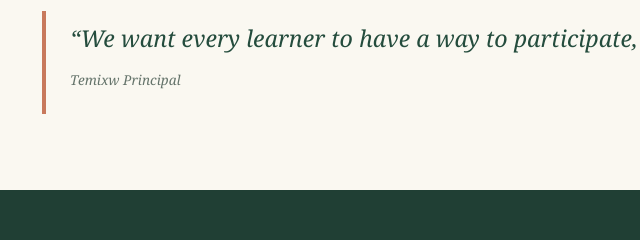
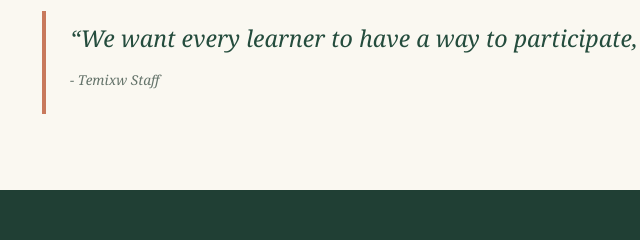
Before and after one commit to gmanhas12/PDP-website, a plain HTML site: page about.html in a window 1280 px wide. Shown: the part 3024-3264 px from the top of the page, 18-658 px from the left. Drawn offline with Linux system fonts and the light colour scheme.

Commit message:
Update about.html

```diff
--- a/about.html
+++ b/about.html
@@ -9,6 +9,6 @@
 <section class="section alt"><div class="wrap"><div class="section-head"><div class="section-kicker">Our three commitments</div><h2>Beliefs that shape everyday decisions</h2><p>These commitments are more than statements. They influence classroom activities, school spaces and the ways students and educators work together.</p></div><div class="grid"><article class="card"><div class="card-body"><span class="pill">01 · Place</span><h3>Land-based learning</h3><p>Learning should extend beyond classroom walls. Students observe the natural world, explore seasonal changes and build a relationship with the environment. We approach the land with care and respect.</p></div></article><article class="card"><div class="card-body"><span class="pill">02 · Belonging</span><h3>Inclusivity</h3><p>Every student brings different experiences, strengths, backgrounds and learning needs. We adapt learning and the environment so everyone can participate, contribute and feel respected.</p></div></article><article class="card"><div class="card-body"><span class="pill">03 · Together</span><h3>Collaboration</h3><p>Students and teachers share ideas, cooperate and learn from different perspectives. Working together strengthens relationships and builds a connected school community.</p></div></article></div></div></section>
 <section class="section"><div class="wrap"><div class="section-head"><div class="section-kicker">The three Cs</div><h2>Collaboration, community and curiosity</h2><p>These ideas bring our school commitments together and help us think about the connections between people, self and the land.</p></div><div class="values-grid"><article><h3>Collaboration</h3><p>Making space for shared thinking, teamwork and learning from others.</p></article><article><h3>Community</h3><p>Building relationships among students, educators, families and community members.</p></article><article><h3>Curiosity</h3><p>Encouraging students to ask questions, investigate and make meaningful connections.</p></article></div></div></section>
 <section class="section alt"><div class="wrap split"><div><div class="section-kicker">Spaces designed for participation</div><h2>A classroom that can adapt to its learners.</h2><p>Our proposed classroom design includes clear, wide pathways and movable seating to support access and collaboration. Students can work together, independently or in small groups.</p><ul class="check-list"><li>A quiet area for reading and self-regulation that remains connected to the classroom</li><li>Natural light, with lamps available when additional lighting is needed</li><li>Duplicated smart boards to improve visibility around the room</li><li>Shared shelves with supplies, laptops, headphones, hand-outs and audio tools</li><li>Flexible furniture and accessible work surfaces</li></ul></div><img src="https://images.unsplash.com/photo-1509062522246-3755977927d7?auto=format&fit=crop&w=1100&q=85" alt="Bright elementary classroom"></div></section>
-<section class="section"><div class="wrap"><div class="quote">“We want every learner to have a way to participate, contribute and feel that they belong.”<p class="form-note"> Temixw Principal</p></div></div></section>
+<section class="section"><div class="wrap"><div class="quote">“We want every learner to have a way to participate, contribute and feel that they belong.”<p class="form-note"> - Temixw Staff</p></div></div></section>
 
 </main><footer class="footer"><div class="wrap"><div class="footer-grid"><div><div class="brand"><span class="brand-mark" aria-hidden="true">🌲</span><span><strong style="color:white">Temixw Elementary</strong><small style="color:#d0ddd1">ROOTED IN COMMUNITY</small></span></div><p>A welcoming learning community where every child is known, valued and encouraged to grow.</p></div><div><h3>Explore</h3><div class="footer-links"><a href="about.html">About our school</a><a href="learning.html">Learning</a><a href="student-life.html">Student life</a><a href="support.html">Student support</a></div></div><div><h3>Connect</h3><div class="footer-links"><a href="families.html">For families</a><a href="events.html">Events</a><a href="calendar.html">Calendar</a><a href="contact.html">Contact us</a></div></div></div><div class="copyright">© 2026 Temixw Elementary School</div></div></footer><script src="script.js"></script></body></html>
```
